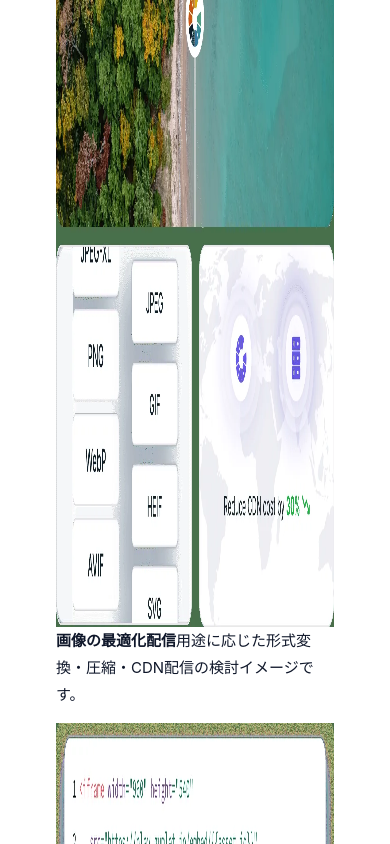
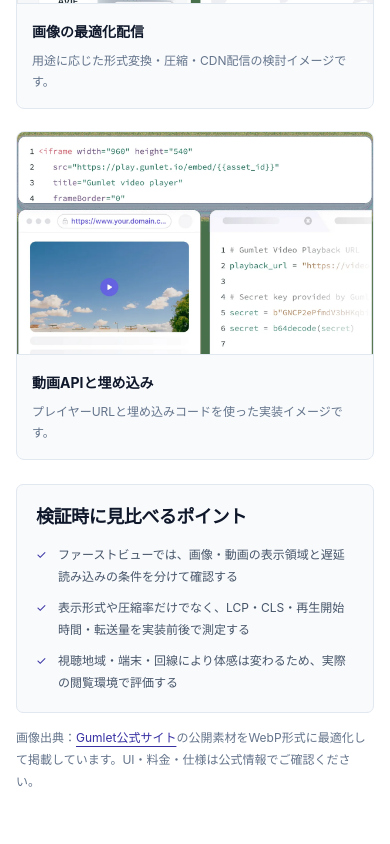
Before and after one commit to jugaad-dax/gumlet-japan-guide, a website: page index.html in a window 390 px wide. Shown: the part 4000-4844 px from the top of the page. Drawn offline with Linux system fonts and the light colour scheme.

Commit message:
fix: harden responsive media layout
Updated styles for various elements including media visuals and grid layouts.

```diff
--- a/styles.css
+++ b/styles.css
@@ -13,12 +13,14 @@
   --mono: ui-monospace, SFMono-Regular, Consolas, "Liberation Mono", monospace;
 }
 * { box-sizing: border-box; }
-html { scroll-behavior: smooth; background: var(--paper); }
-body { min-width: 320px; margin: 0; color: var(--ink); background: var(--paper); font-family: var(--font); font-size: 15px; line-height: 1.8; -webkit-font-smoothing: antialiased; }
+html { scroll-behavior: smooth; overflow-x: clip; background: var(--paper); }
+body { min-width: 320px; overflow-x: clip; margin: 0; color: var(--ink); background: var(--paper); font-family: var(--font); font-size: 15px; line-height: 1.8; -webkit-font-smoothing: antialiased; }
 a { color: inherit; text-decoration: none; }
 button, input { font: inherit; }
 button { cursor: pointer; }
 img, svg, iframe { display: block; max-width: 100%; }
+img { height: auto; }
+pre, code { max-width: 100%; }
 h1, h2, h3, p, figure { margin-top: 0; }
 h1, h2, h3 { font-weight: 700; line-height: 1.4; letter-spacing: -.025em; }
 h2 { margin-bottom: 20px; font-size: clamp(28px, 3.2vw, 39px); }
@@ -131,7 +133,7 @@ h1 span { color: var(--accent); font-size: 1.18em; letter-spacing: -.06em; }
 .comparison { border-top: 1px solid var(--line); border-bottom: 1px solid var(--line); background: var(--surface); }
 .comparison-intro { margin-bottom: 30px; }
 .scroll-hint { margin-bottom: 12px; color: var(--subtle); font-size: 11px; }
-.table-scroll { width: 100%; max-width: 100%; overflow-x: auto; overscroll-behavior-x: contain; border: 1px solid var(--line); border-radius: 7px; background: var(--paper); }
+.table-scroll { width: 100%; max-width: 100%; overflow-x: auto; overscroll-behavior-x: contain; -webkit-overflow-scrolling: touch; scrollbar-gutter: stable; border: 1px solid var(--line); border-radius: 7px; background: var(--paper); }
 .comparison-table { width: 100%; min-width: 960px; border-collapse: separate; border-spacing: 0; table-layout: fixed; text-align: left; font-size: 12px; }
 .comparison-table caption { position: absolute; width: 1px; height: 1px; padding: 0; overflow: hidden; clip-path: inset(50%); white-space: nowrap; }
 .comparison-table th, .comparison-table td { padding: 21px; border-top: 1px solid var(--line); border-left: 1px solid var(--line); vertical-align: top; }
@@ -163,6 +165,18 @@ h1 span { color: var(--accent); font-size: 1.18em; letter-spacing: -.06em; }
 .player-card figcaption { display: grid; gap: 4px; padding: 17px; }
 .player-card b { color: var(--subtle); font-family: var(--mono); font-size: 10px; font-weight: 500; }
 .player-card span { font-size: 12px; }
+.media-visuals { border-top: 1px solid var(--line); background: var(--paper); }
+.media-visual-grid { display: grid; grid-template-columns: repeat(2, minmax(0, 1fr)); gap: 22px; }
+.media-visual { min-width: 0; margin: 0; overflow: hidden; border: 1px solid var(--line); border-radius: 8px; background: var(--surface); }
+.media-visual img { width: 100%; height: auto; aspect-ratio: 16 / 10; object-fit: cover; background: #eef2f7; }
+.media-visual figcaption { display: grid; gap: 5px; padding: 18px 19px; border-top: 1px solid var(--line); }
+.media-visual figcaption strong { font-size: 14px; }
+.media-visual figcaption span, .media-source { color: var(--subtle); font-size: 12px; line-height: 1.8; }
+.media-visual-notes { display: grid; grid-template-columns: minmax(180px, .72fr) minmax(0, 1.28fr); gap: 28px; align-items: start; margin-top: 24px; padding: 24px; border: 1px solid var(--line); border-radius: 7px; background: var(--surface); }
+.media-visual-notes h3 { margin: 0; font-size: 18px; }
+.media-source { margin: 14px 0 0; }
+.media-source a { color: var(--accent); text-decoration: underline; text-underline-offset: 4px; }
+
 .showcase { border-top: 1px solid var(--line); background: var(--surface); }
 .showcase-grid { display: grid; grid-template-columns: .9fr 1.1fr; align-items: center; gap: 80px; }
 .showcase-grid > div > p { color: var(--muted); font-size: 14px; }
@@ -261,7 +275,8 @@ h1 span { color: var(--accent); font-size: 1.18em; letter-spacing: -.06em; }
   .checklist-panel h3 { max-width: none; font-size: 23px; }
   .steps { gap: 12px; }
   .step { padding: 20px; }
-  .player-grid { grid-template-columns: minmax(0,1fr); }
+  .player-grid, .media-visual-grid { grid-template-columns: minmax(0,1fr); }
+  .media-visual-notes { grid-template-columns: minmax(0,1fr); gap: 15px; }
   .player-card { max-width: 640px; }
   .comparison-cta { padding: 22px; }
 }
@@ -308,6 +323,8 @@ h1 span { color: var(--accent); font-size: 1.18em; letter-spacing: -.06em; }
   .comparison-cta .button { width: 100%; }
   .comparison-cta h3 { font-size: 19px; }
   .demo-instruction { padding: 15px 17px; font-size: 12px; }
+  .media-visual figcaption { padding: 15px; }
+  .media-visual-notes { padding: 19px; }
   .case-note { padding: 23px; }
   .case-note blockquote { font-size: 18px; }
   .steps { grid-template-columns: minmax(0,1fr); }
```
